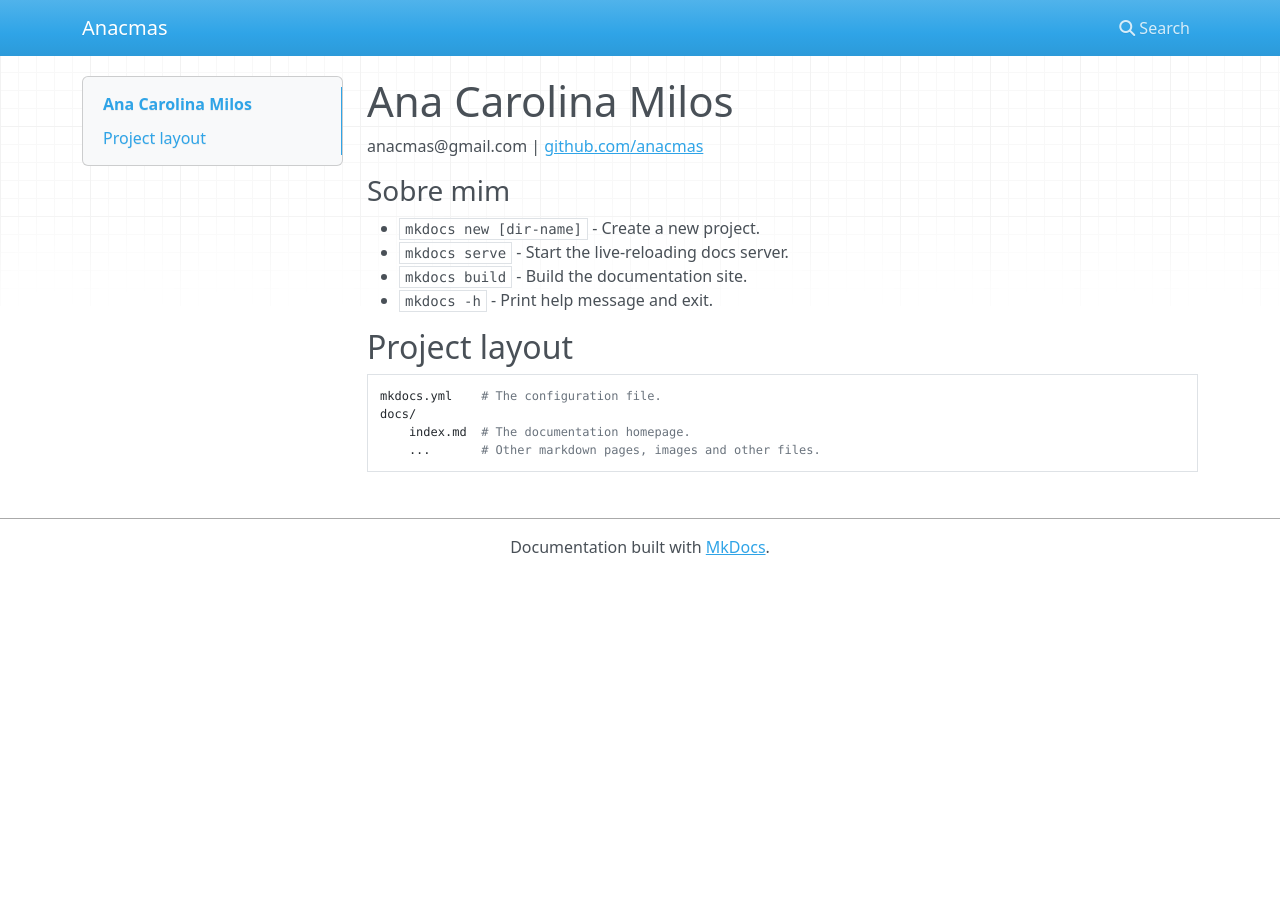
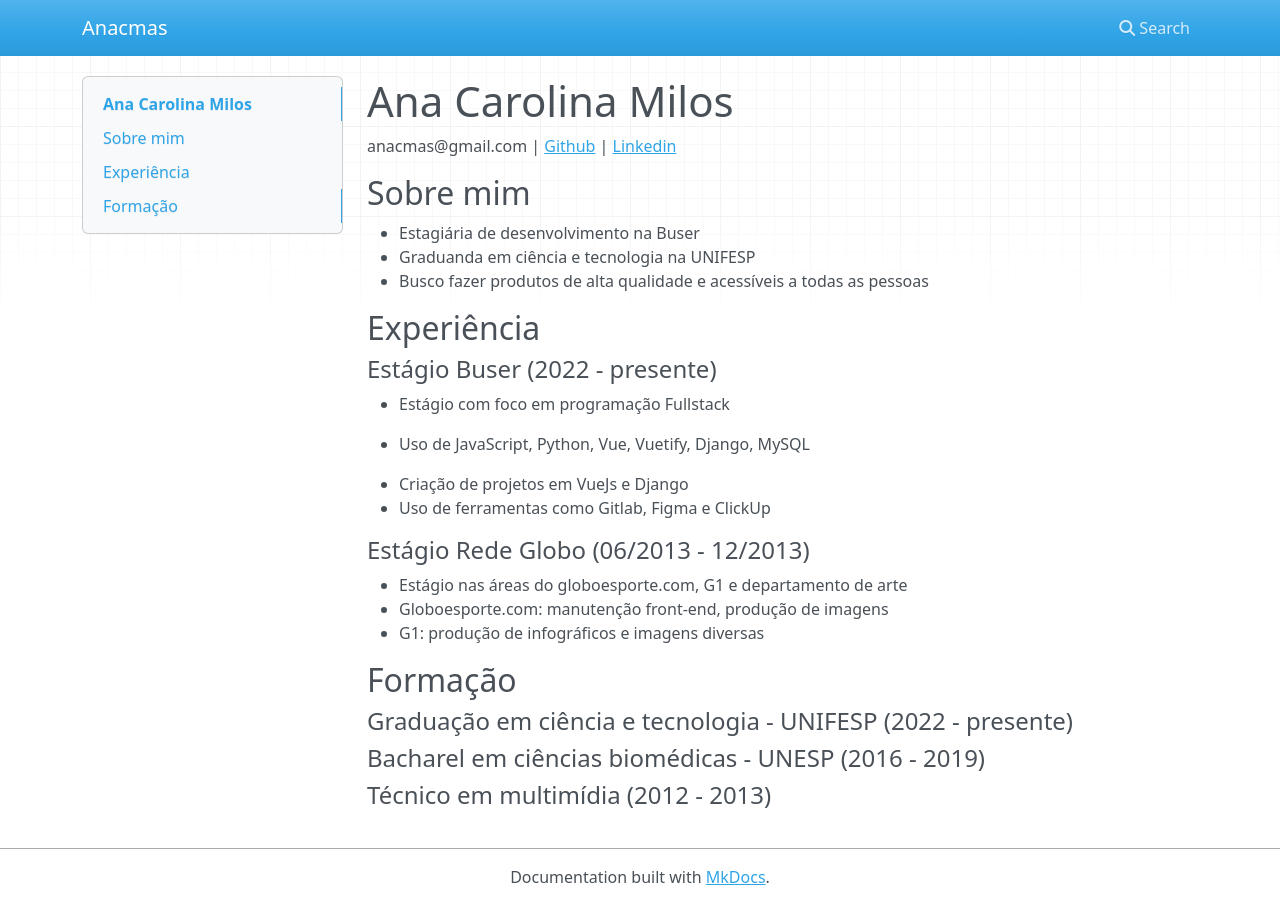
Before and after one commit to anacmas/apresentacao_mkdocs, an MkDocs documentation site: the page built from docs/index.md, in a window 1280 px wide. Built offline with MkDocs 1.6.1, drawn with Linux system fonts in a browser that asks for light colours; nearby versions of some CDN libraries.

Commit message:
feat: add informations about me

```diff
--- a/docs/index.md
+++ b/docs/index.md
@@ -1,17 +1,33 @@
 # Ana Carolina Milos
 
-anacmas@gmail.com | [github.com/anacmas](https://github.com/anacmas)
+anacmas@gmail.com | [Github](https://github.com/anacmas) | [Linkedin](https://www.linkedin.com/in/ana-carolina-milos-17259787/)
 
-### Sobre mim
+## Sobre mim
 
-- `mkdocs new [dir-name]` - Create a new project.
-- `mkdocs serve` - Start the live-reloading docs server.
-- `mkdocs build` - Build the documentation site.
-- `mkdocs -h` - Print help message and exit.
+- Estagiária de desenvolvimento na Buser
+- Graduanda em ciência e tecnologia na UNIFESP
+- Busco fazer produtos de alta qualidade e acessíveis a todas as pessoas
 
-## Project layout
+## Experiência
 
-    mkdocs.yml    # The configuration file.
-    docs/
-        index.md  # The documentation homepage.
-        ...       # Other markdown pages, images and other files.
+#### Estágio Buser (2022 - presente)
+
+- Estágio com foco em programação Fullstack
+
+- Uso de JavaScript, Python, Vue, Vuetify, Django, MySQL
+- Criação de projetos em VueJs e Django
+- Uso de ferramentas como Gitlab, Figma e ClickUp
+
+#### Estágio Rede Globo (06/2013 - 12/2013)
+
+- Estágio nas áreas do globoesporte.com, G1 e departamento de arte
+- Globoesporte.com: manutenção front-end, produção de imagens
+- G1: produção de infográficos e imagens diversas
+
+## Formação
+
+#### Graduação em ciência e tecnologia - UNIFESP (2022 - presente)
+
+#### Bacharel em ciências biomédicas - UNESP (2016 - 2019)
+
+#### Técnico em multimídia (2012 - 2013)
```
